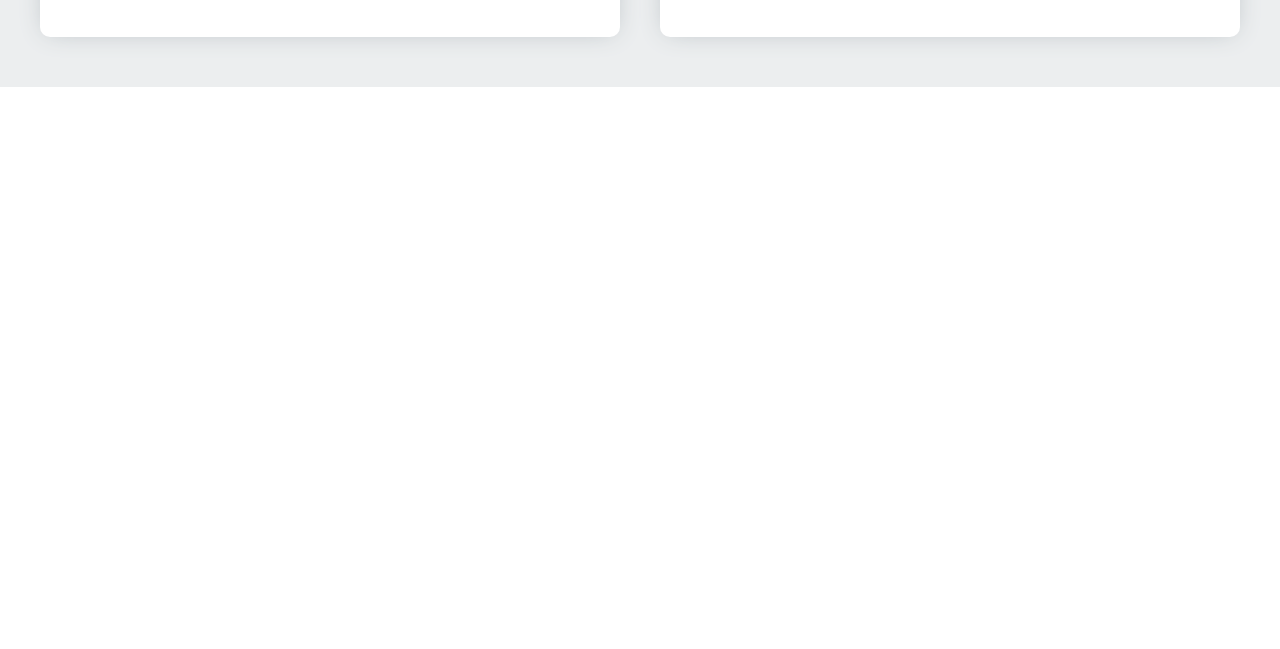
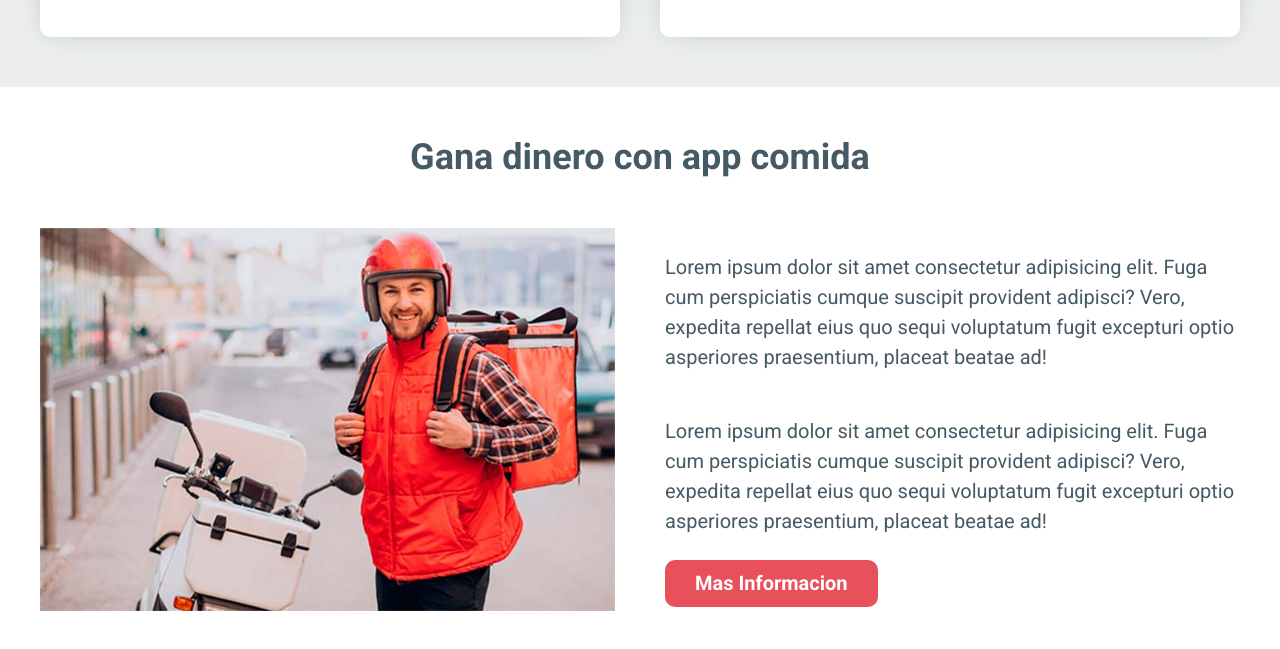
Before and after one commit to GerardoDev25/DeliveryApp-web-page-with-scss, a website: page index.html in a window 1280 px wide. Shown: the part 4343-4992 px from the top of the page. Before the commit the page ends 4430 px from the top, so only its background shows below. Drawn offline with nearby package versions, Linux system fonts and the light colour scheme; files that its build step writes are made by us from their sources; files whose address does not match are found by name.

Commit message:
CSS a la sección de repartidores

```diff
--- a/index.html
+++ b/index.html
@@ -405,5 +405,28 @@
         </div>
       </div>
     </main>
+    <section class="repartidores">
+      <h2 class="repartidores__heading">Gana dinero con app comida</h2>
+      <div class="repartidores__grid contenedor">
+        <div class="repartidores__imagen">
+          <img src="build/img/repartidor.jpg" alt="amagen reparidor" />
+        </div>
+        <div class="repartidores__contenido">
+          <p class="repartidores__texto">
+            Lorem ipsum dolor sit amet consectetur adipisicing elit. Fuga cum
+            perspiciatis cumque suscipit provident adipisci? Vero, expedita
+            repellat eius quo sequi voluptatum fugit excepturi optio asperiores
+            praesentium, placeat beatae ad!
+          </p>
+          <p class="repartidores__texto">
+            Lorem ipsum dolor sit amet consectetur adipisicing elit. Fuga cum
+            perspiciatis cumque suscipit provident adipisci? Vero, expedita
+            repellat eius quo sequi voluptatum fugit excepturi optio asperiores
+            praesentium, placeat beatae ad!
+          </p>
+          <a href="#" class="repartidores__enlace">Mas Informacion</a>
+        </div>
+      </div>
+    </section>
   </body>
 </html>
--- a/src/scss/app.scss
+++ b/src/scss/app.scss
@@ -4,3 +4,4 @@
 @use 'pasos';
 @use 'testimoniales';
 @use 'favoritos';
+@use 'repartidores';
--- /dev/null
+++ b/src/scss/repartidores/_repartidores.scss
@@ -0,0 +1,28 @@
+@use 'base/variables' as v;
+@use 'base/mixins' as m;
+
+.repartidores {
+  padding: v.$separacion 0;
+  &__heading {
+    text-align: center;
+    color: v.$secundario;
+  }
+  &__grid {
+    @include m.tablet {
+      @include m.grid(2, v.$separacion);
+    }
+  }
+  &__contenido {
+    display: flex;
+    flex-direction: column;
+    justify-content: space-evenly;
+    align-items: flex-start;
+  }
+  &__texto {
+    line-height: 1.5;
+    color: v.$secundario;
+  }
+  &__enlace {
+    @include m.boton(v.$primario, v.$blanco)
+  }
+}
--- /dev/null
+++ b/src/scss/repartidores/index.scss
@@ -0,0 +1 @@
+@forward 'repartidores'
```
